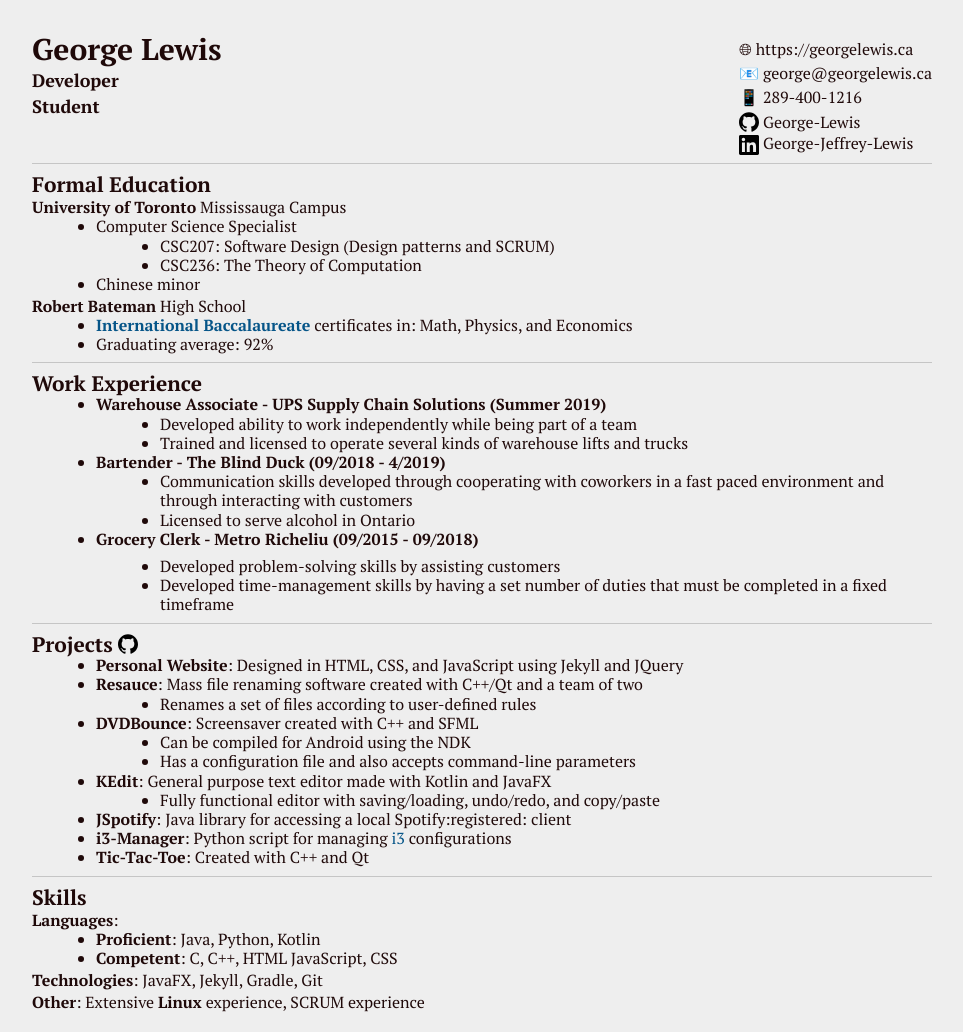
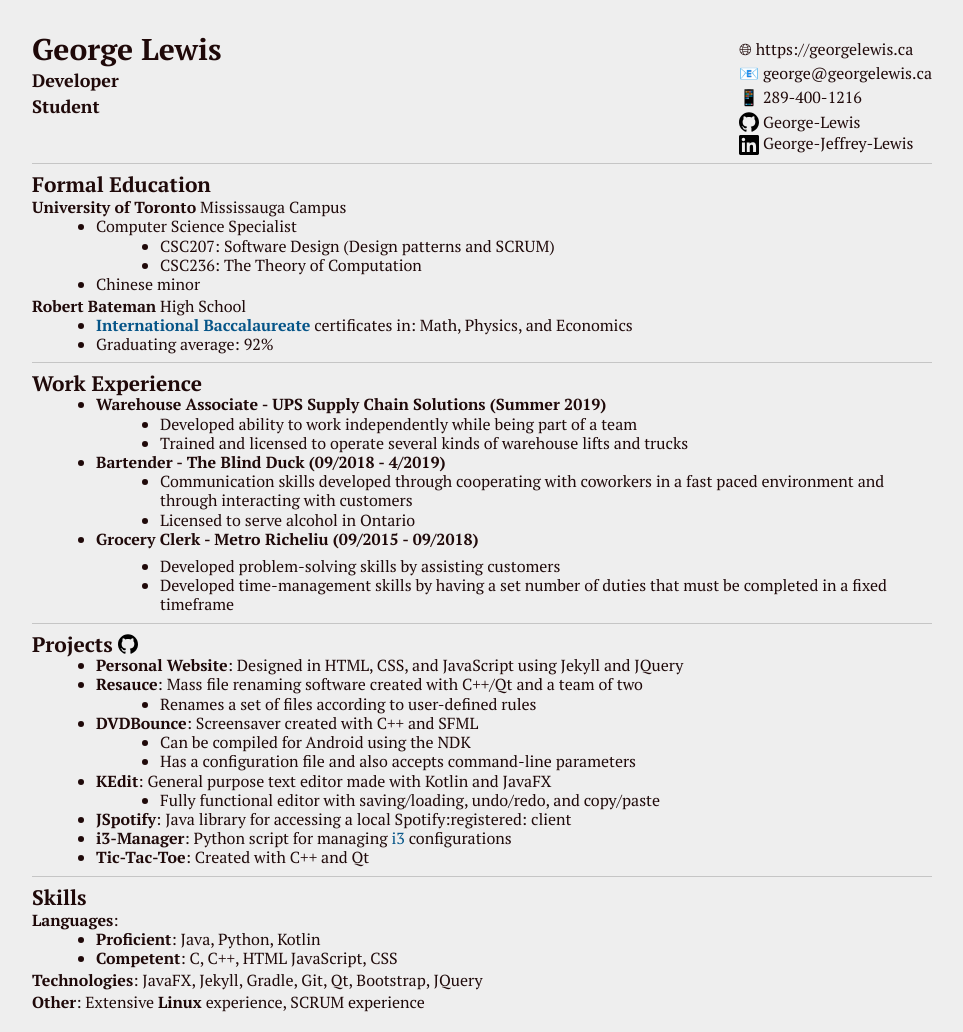
Before and after one commit to George-lewis/george-lewis.github.io, a Jekyll site: the page built from __pages/resume.markdown, in a window 1280 px wide. Shown: the whole page, without its empty margins (158-1121 px from the left). Built offline with Jekyll 4.4.1, drawn with Linux system fonts in a browser that asks for light colours.

Commit message:
Update resume

```diff
--- a/__pages/resume.markdown
+++ b/__pages/resume.markdown
@@ -66,6 +66,6 @@
 - **Proficient**: Java, Python, Kotlin
 - **Competent**: C, C++, HTML JavaScript, CSS
 
-**Technologies**: JavaFX, Jekyll, Gradle, Git
+**Technologies**: JavaFX, Jekyll, Gradle, Git, Qt, Bootstrap, JQuery
 
 **Other**: Extensive **Linux** experience, SCRUM experience
```
